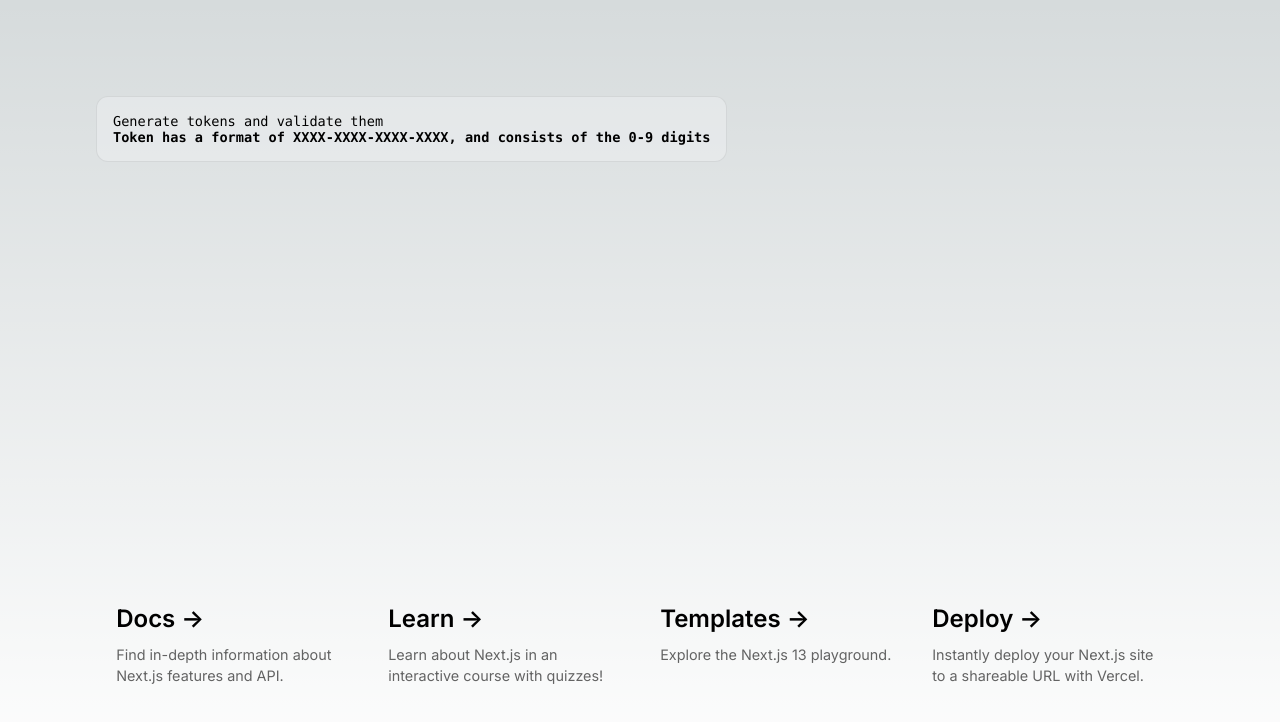
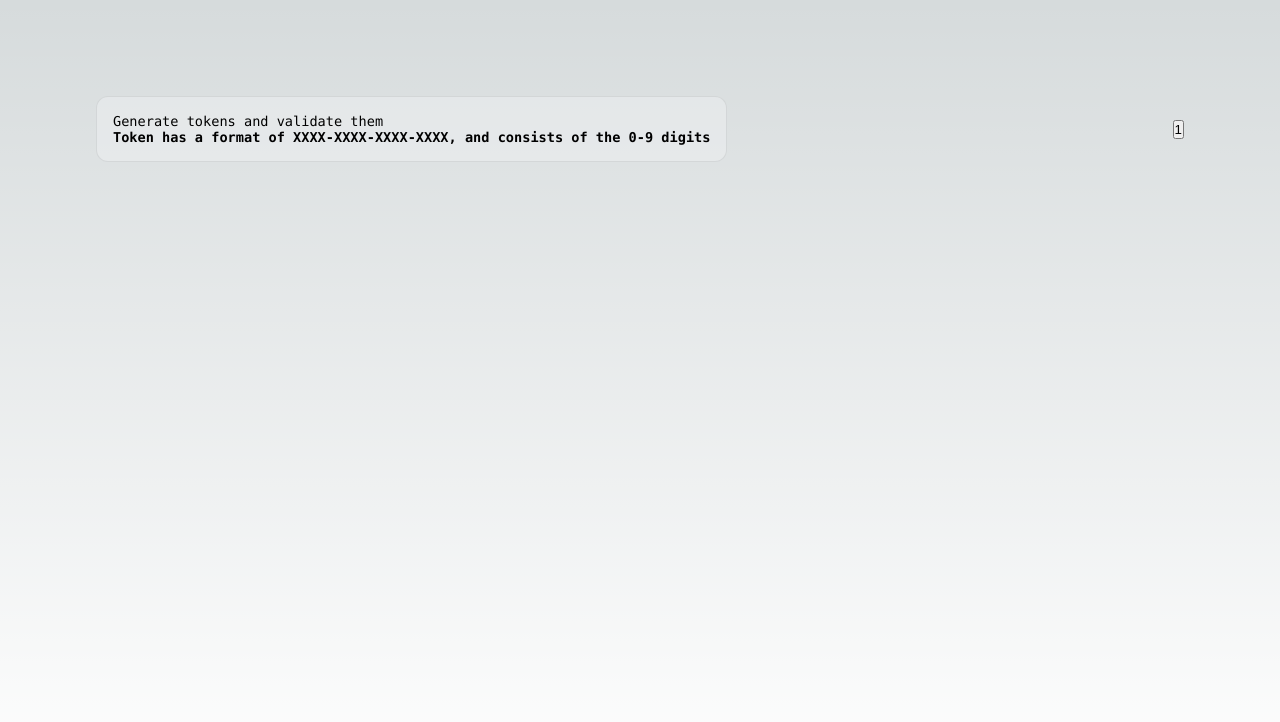
Before and after one commit to YauhenBichel/Generate-tokens-and-validate-them, a Next.js app in the folder frontend/: page / in a window 1280 px wide. Shown: the top 722 px of the page. Built offline with nearby package versions, Linux system fonts and the light colour scheme.

Commit message:
set port 8080

```diff
--- a/frontend/src/app/globals.css
+++ b/frontend/src/app/globals.css
@@ -40,39 +40,6 @@
   --card-border-rgb: 131, 134, 135;
 }
 
-@media (prefers-color-scheme: dark) {
-  :root {
-    --foreground-rgb: 255, 255, 255;
-    --background-start-rgb: 0, 0, 0;
-    --background-end-rgb: 0, 0, 0;
-
-    --primary-glow: radial-gradient(rgba(1, 65, 255, 0.4), rgba(1, 65, 255, 0));
-    --secondary-glow: linear-gradient(
-      to bottom right,
-      rgba(1, 65, 255, 0),
-      rgba(1, 65, 255, 0),
-      rgba(1, 65, 255, 0.3)
-    );
-
-    --tile-start-rgb: 2, 13, 46;
-    --tile-end-rgb: 2, 5, 19;
-    --tile-border: conic-gradient(
-      #ffffff80,
-      #ffffff40,
-      #ffffff30,
-      #ffffff20,
-      #ffffff10,
-      #ffffff10,
-      #ffffff80
-    );
-
-    --callout-rgb: 20, 20, 20;
-    --callout-border-rgb: 108, 108, 108;
-    --card-rgb: 100, 100, 100;
-    --card-border-rgb: 200, 200, 200;
-  }
-}
-
 * {
   box-sizing: border-box;
   padding: 0;
@@ -99,9 +66,3 @@ a {
   color: inherit;
   text-decoration: none;
 }
-
-@media (prefers-color-scheme: dark) {
-  html {
-    color-scheme: dark;
-  }
-}
--- a/frontend/src/app/layout.tsx
+++ b/frontend/src/app/layout.tsx
@@ -5,8 +5,8 @@ import './globals.css'
 const inter = Inter({ subsets: ['latin'] })
 
 export const metadata: Metadata = {
-  title: 'Create Next App',
-  description: 'Generated by create next app',
+  title: 'Luhm token validation',
+  description: 'Generate token and validate using Luhn algorithm',
 }
 
 export default function RootLayout({
--- a/frontend/src/app/page.module.css
+++ b/frontend/src/app/page.module.css
@@ -209,16 +209,6 @@
   }
 }
 
-@media (prefers-color-scheme: dark) {
-  .vercelLogo {
-    filter: invert(1);
-  }
-
-  .logo {
-    filter: invert(1) drop-shadow(0 0 0.3rem #ffffff70);
-  }
-}
-
 @keyframes rotate {
   from {
     transform: rotate(360deg);
--- a/frontend/src/app/page.tsx
+++ b/frontend/src/app/page.tsx
@@ -1,4 +1,3 @@
-import Image from 'next/image'
 import styles from './page.module.css'
 
 export default function Home() {
@@ -13,61 +12,10 @@ export default function Home() {
           </code>
         </p>
         <div>
-
+          <div>
+            <button className="btn btn-sm btn-outline-dark">1</button>
+          </div>
         </div>
-      </div>
-
-
-      <div className={styles.grid}>
-        <a
-          href="https://nextjs.org/docs?utm_source=create-next-app&utm_medium=appdir-template&utm_campaign=create-next-app"
-          className={styles.card}
-          target="_blank"
-          rel="noopener noreferrer"
-        >
-          <h2>
-            Docs <span>-&gt;</span>
-          </h2>
-          <p>Find in-depth information about Next.js features and API.</p>
-        </a>
-
-        <a
-          href="https://nextjs.org/learn?utm_source=create-next-app&utm_medium=appdir-template&utm_campaign=create-next-app"
-          className={styles.card}
-          target="_blank"
-          rel="noopener noreferrer"
-        >
-          <h2>
-            Learn <span>-&gt;</span>
-          </h2>
-          <p>Learn about Next.js in an interactive course with&nbsp;quizzes!</p>
-        </a>
-
-        <a
-          href="https://vercel.com/templates?framework=next.js&utm_source=create-next-app&utm_medium=appdir-template&utm_campaign=create-next-app"
-          className={styles.card}
-          target="_blank"
-          rel="noopener noreferrer"
-        >
-          <h2>
-            Templates <span>-&gt;</span>
-          </h2>
-          <p>Explore the Next.js 13 playground.</p>
-        </a>
-
-        <a
-          href="https://vercel.com/new?utm_source=create-next-app&utm_medium=appdir-template&utm_campaign=create-next-app"
-          className={styles.card}
-          target="_blank"
-          rel="noopener noreferrer"
-        >
-          <h2>
-            Deploy <span>-&gt;</span>
-          </h2>
-          <p>
-            Instantly deploy your Next.js site to a shareable URL with Vercel.
-          </p>
-        </a>
       </div>
     </main>
   )
```
Also changed, not shown: frontend/package.json (+7 -6 lines), 1 other file (tests, documents, lock files or other folders).
